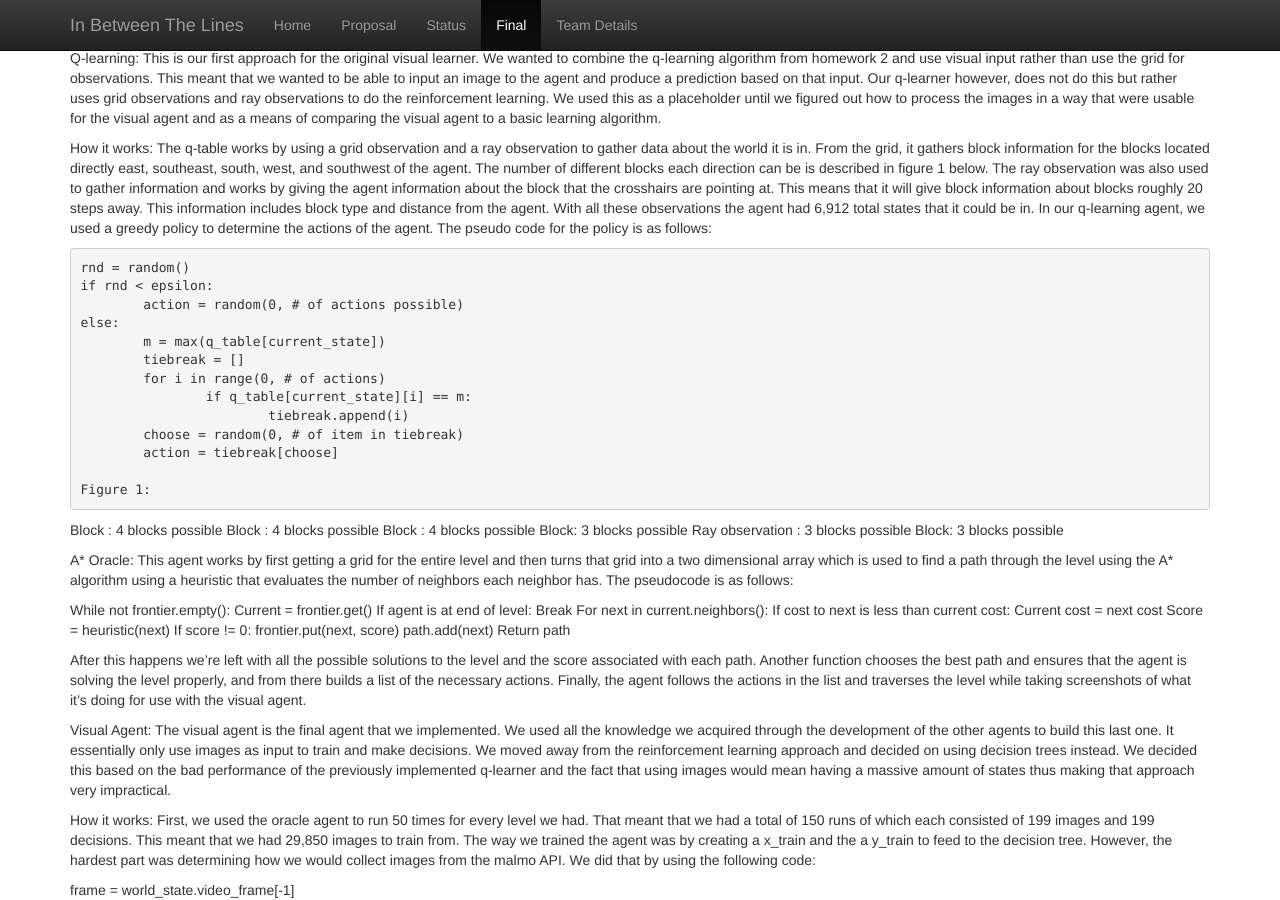
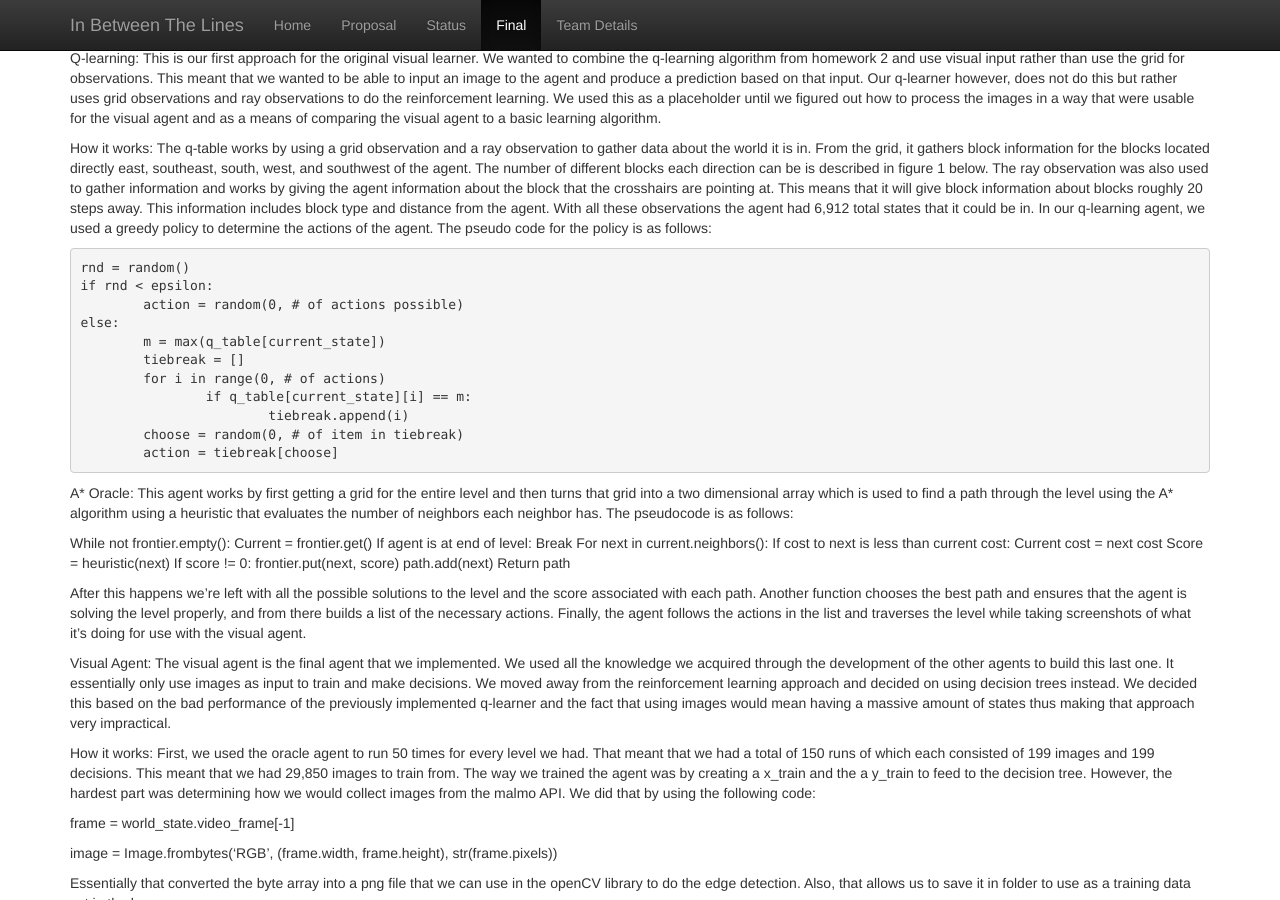
Before and after one commit to klyuen94/In-Between-The-Lines, a Jekyll site: the page built from docs/final.md, in a window 1280 px wide and 900 px high, scrolled down 1075 px. Built offline with Jekyll 4.4.1, drawn with Linux system fonts in a browser that asks for light colours.

Commit message:
Create final.md

```diff
--- a/docs/final.md
+++ b/docs/final.md
@@ -41,15 +41,6 @@ In our q-learning agent, we used a greedy policy to determine the actions of the
 				tiebreak.append(i)
 		choose = random(0, # of item in tiebreak)
 		action = tiebreak[choose]
-
-	Figure 1:
-
-Block : 4 blocks possible
-Block : 4 blocks possible
-Block : 4 blocks possible
-Block: 3 blocks possible
-Ray observation : 3 blocks possible
-Block: 3 blocks possible
 
 
 
```
